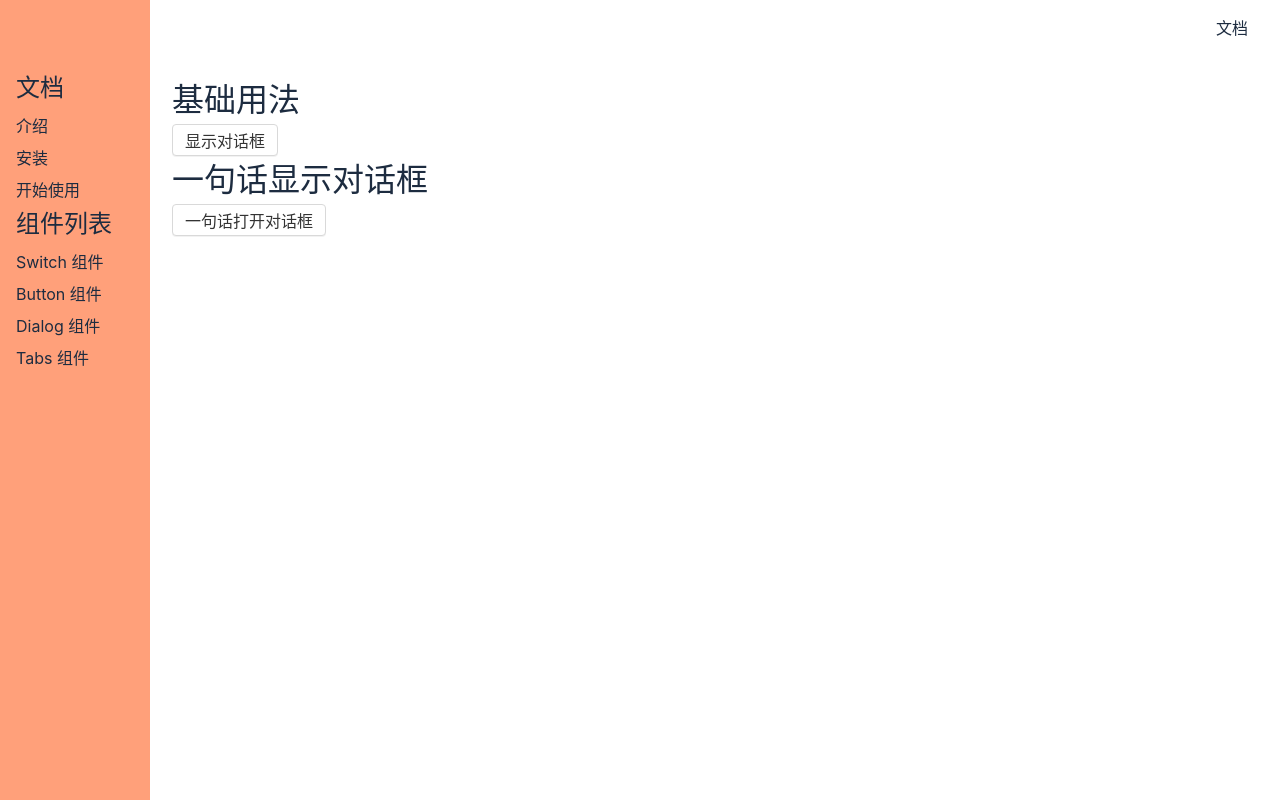
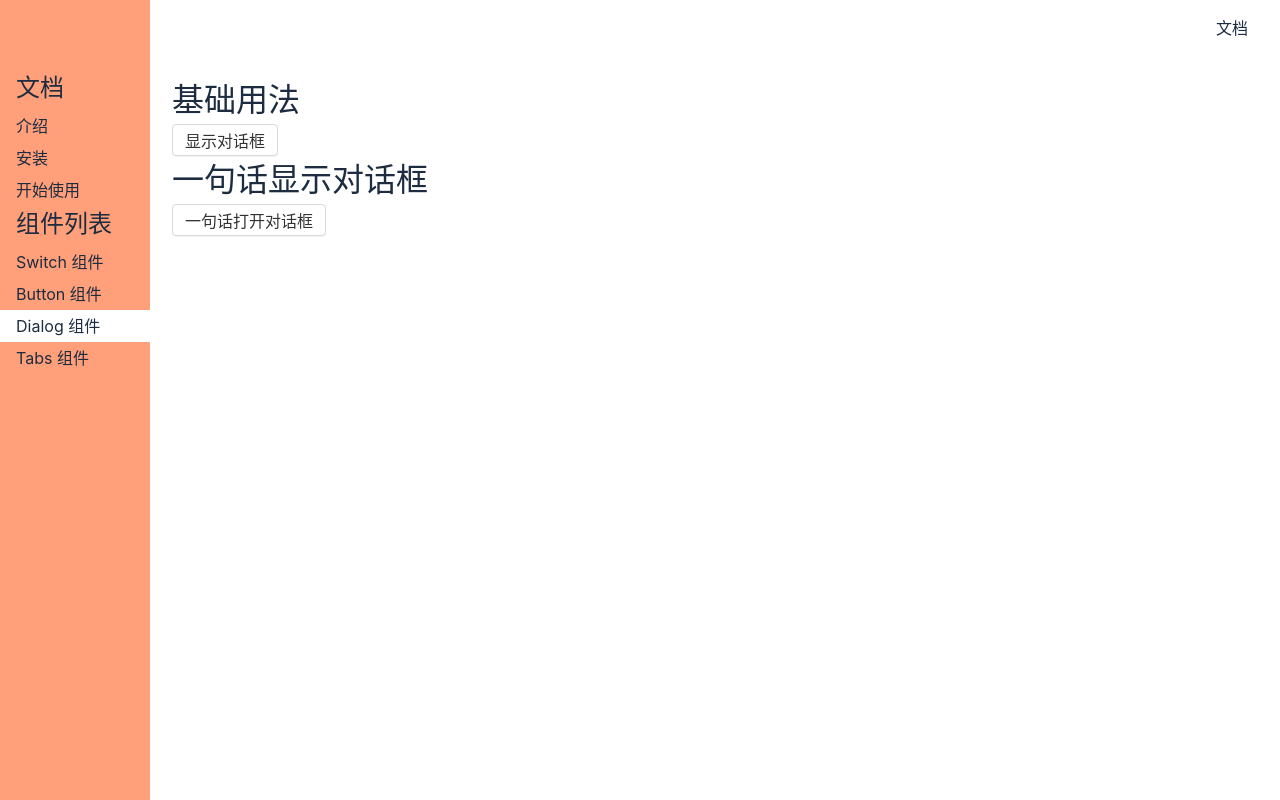
Before and after one commit to wbs99/Good-UI, a Vue app: page /#/doc/dialog in a window 1280 px wide. Built offline with nearby package versions, Linux system fonts and the light colour scheme.

Commit message:
实现当前路由高亮

```diff
--- a/src/views/Doc.vue
+++ b/src/views/Doc.vue
@@ -56,6 +56,7 @@ export default {
 </script>
 
 <style lang='scss' scoped>
+
 .layout {
   display: flex;
   flex-direction: column;
@@ -92,7 +93,6 @@ export default {
 aside {
   background: lightsalmon;
   width: 150px;
-  padding: 16px;
   position: fixed;
   top: 0;
   left: 0;
@@ -101,11 +101,19 @@ aside {
 
   > h2 {
     margin-bottom: 4px;
+    padding: 0 16px;
   }
 
   > ol {
     > li {
-      padding: 4px 0;
+      > a {
+        display: block;
+        padding: 4px 16px;
+      }
+
+      .router-link-active {
+        background: white;
+      }
     }
   }
 
```
